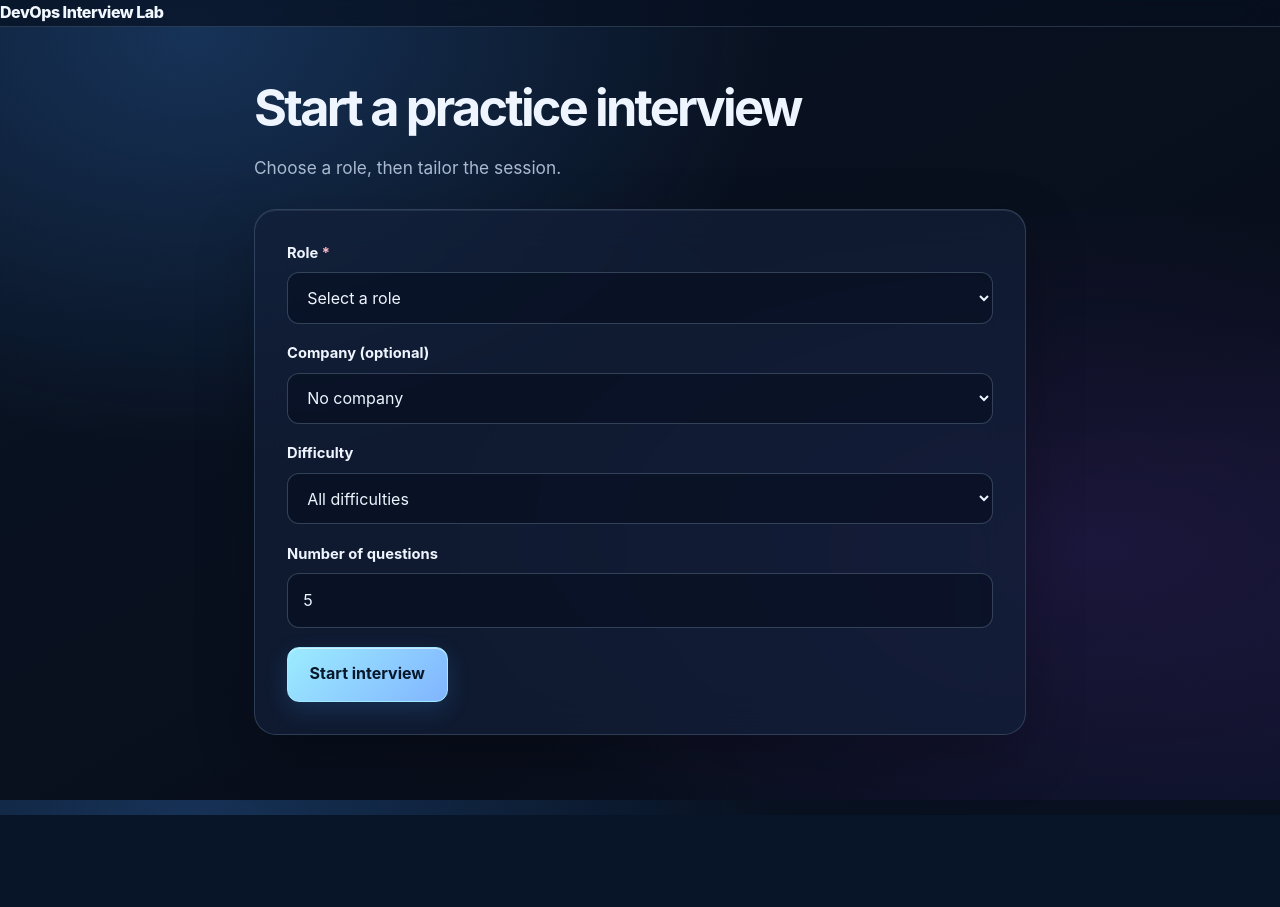
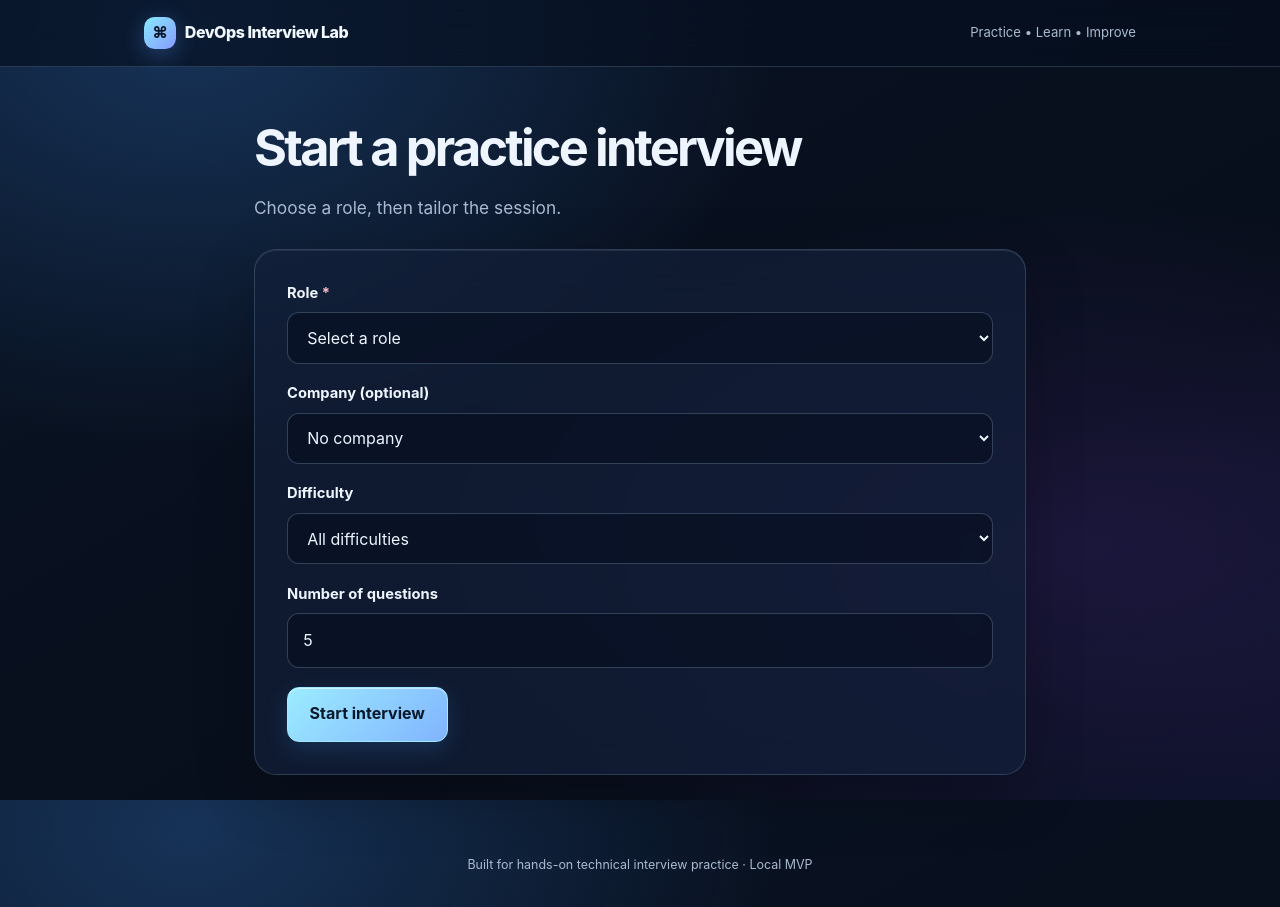
Before and after one commit to MohammadRezaHeydari-se/DevOps_Interview_Lab, a Flask app: page / in a window 1280 px wide. Before the commit the page ends 815 px from the top, so only its background shows below. Run offline with Flask 3, Linux system fonts and the light colour scheme.

Commit message:
style: refresh base.html for glass interview experience

```diff
--- a/src/web/templates/base.html
+++ b/src/web/templates/base.html
@@ -3,15 +3,20 @@
 <head>
   <meta charset="utf-8">
   <meta name="viewport" content="width=device-width, initial-scale=1">
+  <meta name="theme-color" content="#091425">
   <title>{% block title %}DevOps Interview Lab{% endblock %}</title>
   <link rel="stylesheet" href="{{ url_for('static', filename='style.css') }}">
 </head>
 <body>
   <header class="site-header">
-    <a class="brand" href="{{ url_for('main.home') }}">DevOps Interview Lab</a>
+    <div class="header-inner">
+      <a class="brand" href="{{ url_for('main.home') }}"><span class="brand-mark" aria-hidden="true">⌘</span>DevOps Interview Lab</a>
+      <span class="header-note">Practice • Learn • Improve</span>
+    </div>
   </header>
   <main class="container">
     {% block content %}{% endblock %}
   </main>
+  <footer class="footer">Built for hands-on technical interview practice · Local MVP</footer>
 </body>
 </html>
```
